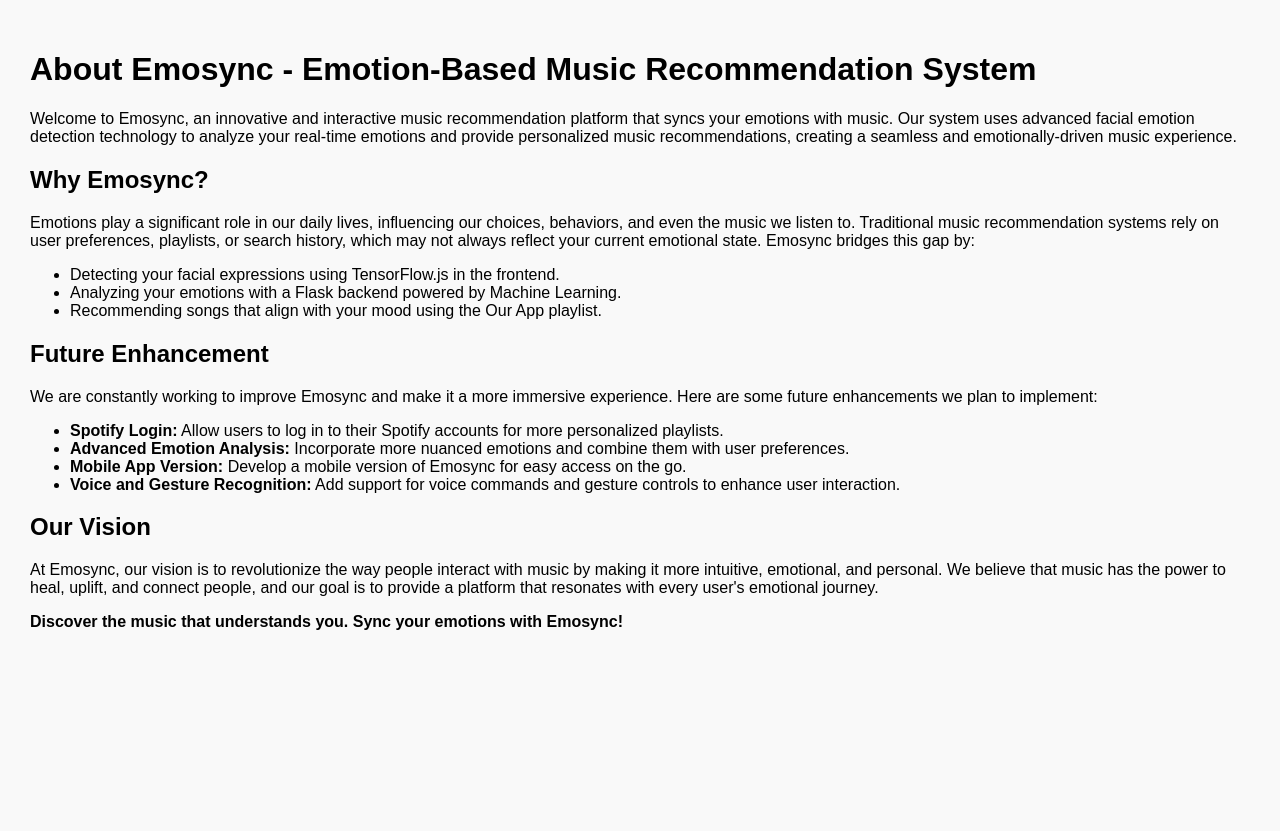
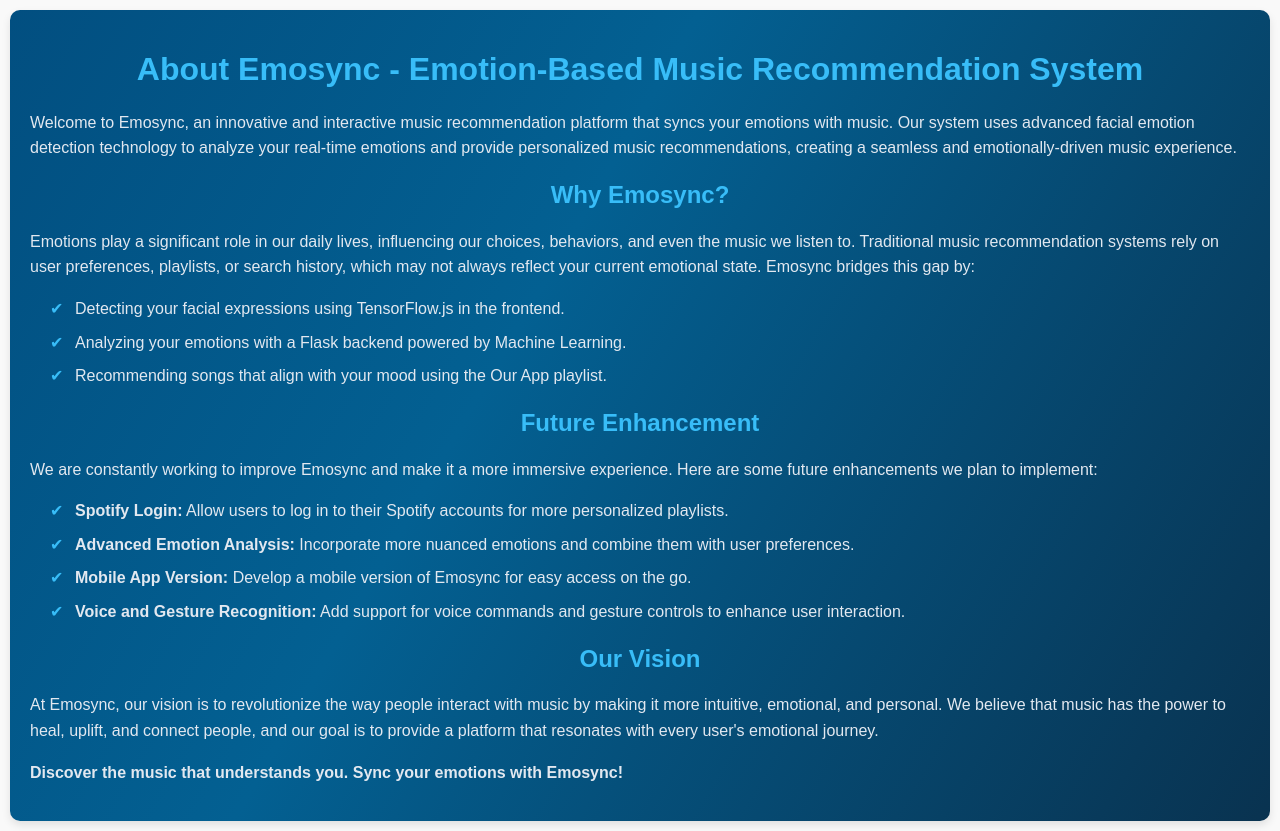
Before and after one commit to SundarapandiT/Emosync, a React (Vite) app: page /about in a window 1280 px wide. Before the commit the page ends 800 px from the top, so only its background shows below. Built offline with nearby package versions, Linux system fonts and the light colour scheme.

Commit message:
Update about.css

```diff
--- a/src/about.css
+++ b/src/about.css
@@ -1,7 +1,65 @@
+/* Gradient Background Animation */
+@keyframes gradientAnimation {
+  0% {
+    background-position: 0% 50%;
+  }
+  50% {
+    background-position: 100% 50%;
+  }
+  100% {
+    background-position: 0% 50%;
+  }
+}
+
 .about-body {
-    margin: 10px;
-    padding: 20px;
-    box-sizing: border-box;
-    font-family: 'Arial', sans-serif;
-    background-color: #f9f9f9;
+  margin: 10px;
+  padding: 20px;
+  box-sizing: border-box;
+  font-family: 'Arial', sans-serif;
+  background: linear-gradient(120deg, #090d18, #003566, #036092, #0d1424);
+
+  background-size: 300% 300%;
+  animation: gradientAnimation 10s ease infinite;
+  color: #333;
+  border-radius: 10px;
+  box-shadow: 0 4px 8px rgba(0, 0, 0, 0.1);
+}
+
+/* Headings */
+.about-body h1, .about-body h2 {
+  text-align: center;
+  color: #38bdf8; /* Cool blue text */
+  transition: color 0.3s ease-in-out;
+}
+
+/* Paragraphs & Lists */
+.about-body p, .about-body ul {
+  line-height: 1.6;
+  color: #e2e8f0;
+}
+
+/* List styling */
+.about-body ul {
+  padding-left: 20px;
+}
+
+.about-body ul li {
+  list-style: none;
+  position: relative;
+  padding-left: 25px;
+  margin-bottom: 8px;
+}
+
+.about-body ul li::before {
+  content: "✔";
+  color: #38bdf8;
+  position: absolute;
+  left: 0;
+}
+
+/* Responsive Design */
+@media (max-width: 768px) {
+  .about-body {
+    padding: 15px;
   }
+}
```
